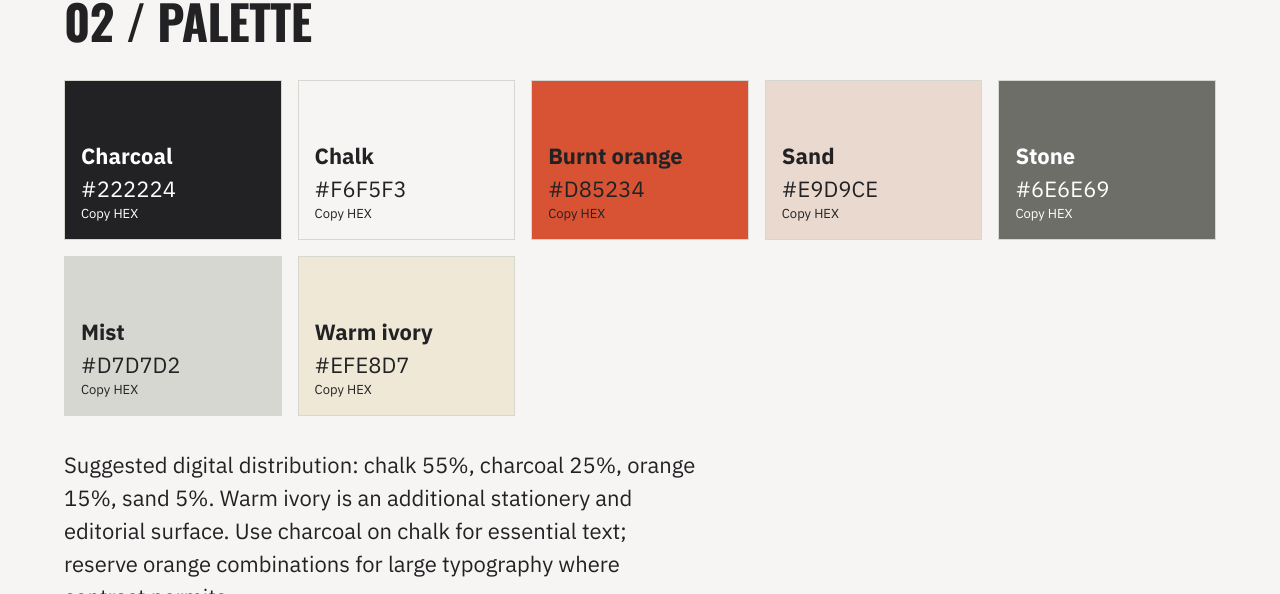
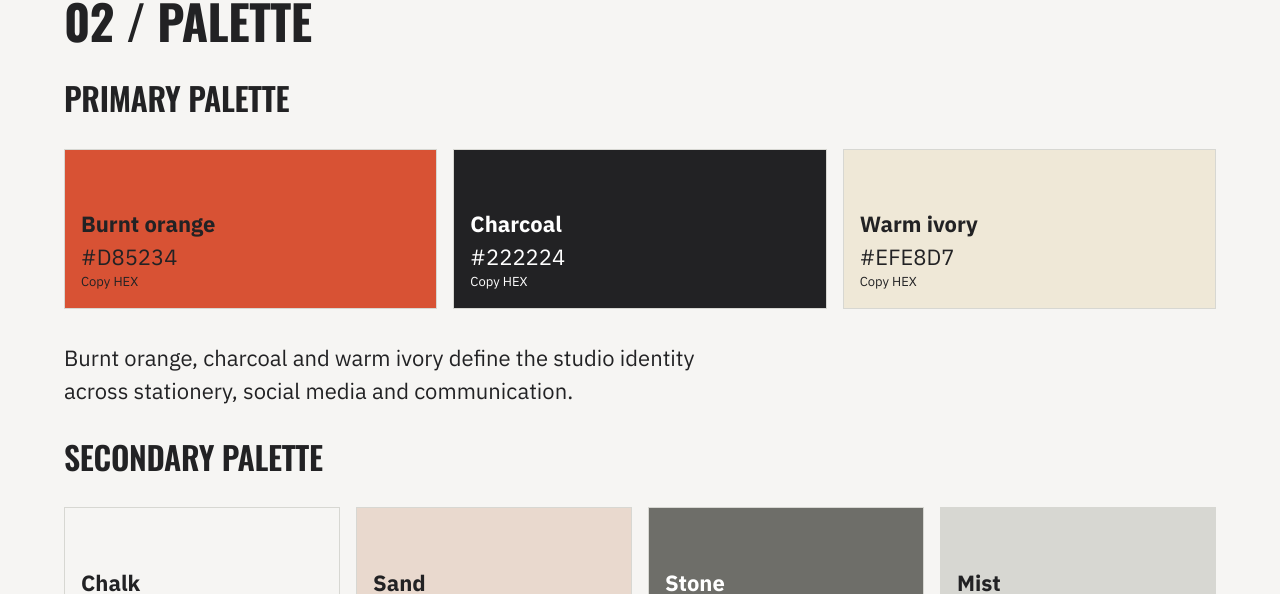
Before and after one commit to channyhow/chow26, a React (Vite) app: page /branding in a window 1280 px wide. Shown: the part 906-1500 px from the top of the page. Built offline with nearby package versions, Linux system fonts and the light colour scheme; no server answers.

Commit message:
Separate signature brand palette from supporting neutrals

```diff
--- a/src/app/BrandGuidePage.tsx
+++ b/src/app/BrandGuidePage.tsx
@@ -21,7 +21,7 @@ export function BrandGuidePage() {
     <header className="brandGuide__hero"><p>Visual identity / Version 1.0</p><h1>CHOW STUDIO</h1><p>Identité visuelle | Design web</p></header>
     <nav aria-label="Brand guide sections" className="brandGuide__nav">{["Direction", "Palette", "Typography", "Rhythm", "Applications", "Rules"].map((s) => <a key={s} href={"#" + s.toLowerCase()}>{s}</a>)}</nav>
     <section id="direction"><h2>01 / Direction</h2><p>Editorial, assertive, contemporary and warm. Scale, typography and composition are the signature. Use asymmetry, generous negative space and tactile imagery; preserve each client's own identity.</p></section>
-    <section id="palette"><h2>02 / Palette</h2><div className="brandGuide__palette">{colors.map((name,index) => <Swatch key={name} name={name} index={index} />)}</div><p>Suggested digital distribution: chalk 55%, charcoal 25%, orange 15%, sand 5%. Warm ivory is an additional stationery and editorial surface. Use charcoal on chalk for essential text; reserve orange combinations for large typography where contrast permits.</p></section>
+    <section id="palette"><h2>02 / Palette</h2><h3>Primary palette</h3><div className="brandGuide__palette brandGuide__palette--primary">{[2,0,6].map(index => <Swatch key={colors[index]} name={colors[index]} index={index} />)}</div><p>Burnt orange, charcoal and warm ivory define the studio identity across stationery, social media and communication.</p><h3>Secondary palette</h3><div className="brandGuide__palette brandGuide__palette--secondary">{[1,3,4,5].map(index => <Swatch key={colors[index]} name={colors[index]} index={index} />)}</div><p>Chalk is the primary digital background, sand supports editorial surfaces, stone is for secondary information and mist for borders and separators.</p></section>
     <section id="typography"><h2>03 / Typography</h2><div className="brandGuide__families"><div><h3>OSWALD</h3><p>400 / 500 / 600 / 700</p></div><div><p className="brandGuide__plex">IBM Plex Sans</p><p>400 / 500 / 600 / 700</p></div></div><div className="brandGuide__samples">{sizes.map(([label,role,size]) => <div key={role}><small>{label} / {size}</small><p data-type={role}>{role === "body" || role === "caption" ? "Une identité claire et cohérente." : "CHOW STUDIO"}</p></div>)}</div><p>Headings: 115% leading, −10 Adobe tracking. Navigation: 120%, +15. Actions: 115%, +15. Body: 150%, normal tracking. Caption: 140%. Header wordmark and navigation share Oswald 500.</p></section>
     <section id="rhythm"><h2>04 / Rhythm</h2><div className="brandGuide__rhythm">{[8,16,32,64,96,128].map((n,i) => <div key={n}><span>{n}px</span><i data-space={i}/></div>)}</div><p>Grid: 4 mobile / 8 tablet / 12 desktop. Gutters 16–64px. Motion: 180ms hover, 360ms interface, 640ms reveal.</p></section>
     <section id="applications"><h2>05 / Applications</h2><div className="brandGuide__applications"><div><strong>CHOW<br/>STUDIO</strong><small>IDENTITÉ VISUELLE</small></div><div><strong>DES IDENTITÉS<br/>QUI ONT DU SENS.</strong><small>STUDIO / 01</small></div><div><strong>FORME &<br/>MATIÈRE</strong><small>PROCESSUS / 02</small></div></div><p>Social studies: 1080 × 1350px, six columns, 72px margins, 24px gutters. Stories 1080 × 1920px. Display 112px+, headlines 72–112px, body 32–40px, labels 24–32px. Alternate project imagery, statements and process.</p><h3>Business cards</h3>
```
